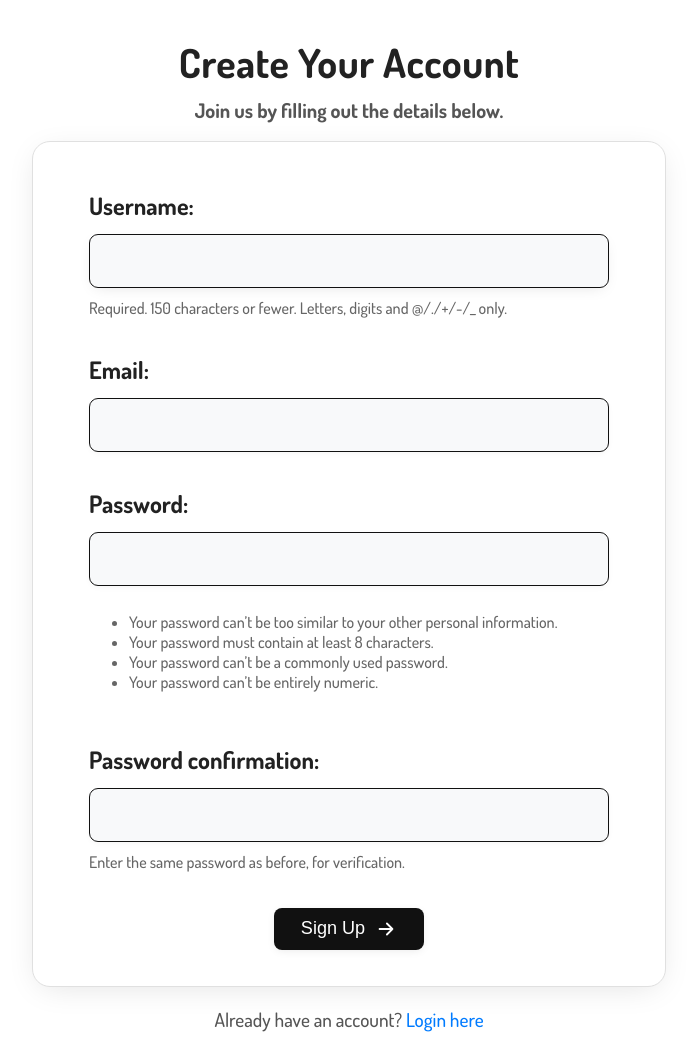
After one commit to talha-shafique/Notes-App-for-Render, a Django app: page /signup/ in a window 1280 px wide. The commit adds this page. Shown: the whole page, without its empty margins (291-988 px from the left). Run offline with Django 5.2, Linux system fonts and the light colour scheme.

Commit message:
Add login/signup Functionalities

```diff
--- a/noteapp/forms.py
+++ b/noteapp/forms.py
@@ -1,7 +1,17 @@
 from django import forms
 from .models import note
+from django.contrib.auth.models import User
+from django.contrib.auth.forms import UserCreationForm
+
 
 class NoteForm(forms.ModelForm):
     class Meta:
         model=note
         fields=['title','content']
+
+
+class SignUpForm(UserCreationForm):
+    email=forms.EmailField(required=True)
+    class Meta:
+        model=User
+        fields=['username','email','password1', 'password2']
--- a/noteapp/models.py
+++ b/noteapp/models.py
@@ -1,10 +1,12 @@
 from django.db import models
+from django.contrib.auth.models import User
 
 # Create your models here.
 class note(models.Model):
     title=models.CharField(max_length=100)
     content=models.TextField()
     created_at=models.DateTimeField(auto_now_add=True)
+    user=models.ForeignKey(User, on_delete=models.CASCADE, null=True)
 
     def __str__(self):
         return self.title
--- a/noteapp/static/css/style.css
+++ b/noteapp/static/css/style.css
@@ -5,15 +5,15 @@ body {
     color: #000; /* Black text */
     font-family: "Dosis", sans-serif;
     margin: 0;
-    padding: 20px; /* Added some padding to the body */
+    padding: 10px; /* Added body padding */
 }
 
 .create-note-container {
     display: flex;
     justify-content: center;
     align-items: center;
-    padding-top: 3vh; /* Slightly reduced top padding */
-    margin-bottom: 40px; /* Added margin below the create button container */
+    padding-top: 1vh; /* This is quite small, might need to be larger e.g., 5vh or 20px */
+    margin-bottom: 60px; /* This should pull the notes list up */
     width: 100%;
 }
 
@@ -273,12 +277,80 @@ button:hover::before, .cta-button:hover::before {
     color: #222;
     margin-bottom: 10px;
     letter-spacing: 0.5px;
+    text-align: center;
 }
 .form-heading {
     font-size: 1.25rem;
     font-weight: 600;
     color: #555;
     margin-bottom: 18px;
+    text-align: center;
+}
+.form-wrapper {
+    display: flex;
+    flex-direction: column;
+    gap: 20px; /* Increased gap for better spacing */
+    background-color: #ffffff;
+    padding: 30px; /* Increased padding */
+    border-radius: 12px; /* More rounded corners for the form itself */
+    box-shadow: 0 8px 16px rgba(0, 0, 0, 0.1); /* Softer shadow */
+    border: 1px solid #e0e0e0; /* Subtle border for the form */
+}
+
+.form-field {
+    display: flex;
+    flex-direction: column;
+    gap: 8px; /* Spacing between label and input */
+}
+
+.form-field label {
+    font-weight: 500; /* Slightly bolder labels */
+    color: #333; /* Darker label color */
+    font-size: 0.95rem; /* Adjusted label size */
+}
+
+/* Styling for text inputs, password inputs, email inputs, etc. */
+.form-field input[type="text"],
+.form-field input[type="password"],
+.form-field input[type="email"],
+.form-field input[type="number"],
+.form-field input[type="url"],
+.form-field input[type="date"],
+.form-field textarea {
+    padding: 12px 15px; /* Increased padding for a modern feel */
+    border: 1px solid #ccc; /* Softer border color */
+    border-radius: 8px; /* Rounded corners */
+    font-size: 1rem; /* Standard font size for input text */
+    color: #333;
+    background-color: #f9f9f9; /* Slightly off-white background */
+    transition: border-color 0.3s ease, box-shadow 0.3s ease; /* Smooth transition for focus */
+    width: 100%; /* Ensure inputs take full width of their container */
+    box-sizing: border-box; /* Include padding and border in the element's total width and height */
+}
+
+.form-field input[type="text"]:focus,
+.form-field input[type="password"]:focus,
+.form-field input[type="email"]:focus,
+.form-field input[type="number"]:focus,
+.form-field input[type="url"]:focus,
+.form-field input[type="date"]:focus,
+.form-field textarea:focus {
+    border-color: #007bff; /* Highlight border on focus - adjust color as needed */
+    box-shadow: 0 0 0 0.2rem rgba(0, 123, 255, 0.25); /* Add a glow effect on focus */
+    outline: none; /* Remove default browser outline */
+}
+
+.form-field .help-text {
+    font-size: 1rem;
+    font-weight: 500;
+    color: #666;
+    margin-top: 4px;
+}
+
+.form-field .error-text {
+    font-size: 0.85rem;
+    color: #dc3545; /* Bootstrap's danger color for errors */
+    margin-top: 4px;
 }
 .form-wrapper {
     background: #fff;
@@ -292,7 +364,7 @@ button:hover::before, .cta-button:hover::before {
     flex-direction: column;
     align-items: stretch;
     gap: 28px;
-    margin-top: 18px;
+    margin: 18px auto; /* Corrected from margin-top: 18px auto; */
 }
 .form-field {
     display: flex;
@@ -308,20 +380,26 @@ button:hover::before, .cta-button:hover::before {
 }
 
 .form-wrapper input[type="text"],
+.form-wrapper input[type="password"], /* Added input[type="password"] */
+.form-wrapper input[type="email"],    /* Added input[type="email"] for consistency */
 .form-wrapper textarea {
     background: #f8f9fa;
     border: 1.5px solid #111;
     border-radius: 9px;
     padding: 13px 15px;
-    font-size: 1.3rem;
+    font-size: 1.3rem; /* This sets the size of the text inside the input */
     color: #222;
     transition: border 0.2s, box-shadow 0.2s;
     box-shadow: 0 2px 8px -3px rgba(0,0,0,0.07);
     outline: none;
-    font-family: "Dosis", sans-serif;
-    font-weight: 500; /* Set to 400 for normal weight */
+    font-family: "Dosis", sans-serif; /* This explicitly applies the Dosis font */
+    font-weight: 500; /* This sets the Dosis font weight to medium */
+    width: 100%;
+    box-sizing: border-box;
 }
 .form-wrapper input[type="text"]:focus,
+.form-wrapper input[type="password"]:focus, /* Added input[type="password"]:focus */
+.form-wrapper input[type="email"]:focus,    /* Added input[type="email"]:focus */
 .form-wrapper textarea:focus {
     border: 1.5px solid #111;
     box-shadow: 0 4px 16px -6px #1112;
@@ -392,3 +472,71 @@ button:hover::before, .cta-button:hover::before {
     color: #d32f2f;
     font-size: 0.98em;
 }
+.auth-switch-link {
+    text-align: center;
+    margin-top: 20px;
+    font-size: 1.2rem;
+    color: #555;
+    font-weight: 500
+}
+
+.auth-switch-link a {
+    color: #007bff; /* Or your primary theme color */
+    text-decoration: none;
+    font-weight: 500;
+}
+
+.auth-switch-link a:hover {
+    text-decoration: underline;
+}
+
+/* Navigation Bar Styles - Modified for a floating button container */
+.top-nav {
+    float: right; /* Position the container to the right */
+    margin: 15px 20px 20px 0; /* Top, Right, Bottom, Left margins */
+    /* Removed background, padding, display:flex, justify-content, align-items, border-bottom */
+}
+
+/* Logout Button Styles - Styled like a smaller .cta-button */
+.logout-button {
+    display: inline-flex;
+    align-items: center;
+    padding: 10px 20px; /* Smaller padding than .cta-button */
+    border: unset;
+    border-radius: 8px; /* Updated to 8px to match ::before */
+    color: #ececec; /* Default text color from .cta-button */
+    z-index: 1;
+    background: #4a4a4a; /* Default background from .cta-button */
+    position: relative;
+    font-family: "Dosis", sans-serif;
+    font-weight: 700; /* Slightly less bold than .cta-button */
+    font-size: 1rem; /* Smaller font size */
+    -webkit-box-shadow: 4px 8px 19px -3px rgba(0,0,0,0.27); /* Shadow from .cta-button */
+    box-shadow: 4px 8px 19px -3px rgba(0,0,0,0.27); /* Shadow from .cta-button */
+    transition: all 250ms;
+    overflow: hidden;
+    cursor: pointer;
+    text-decoration: none;
+}
+
+.logout-button::before {
+    content: "";
+    position: absolute;
+    bottom: 0; /* Start animation from the bottom */
+    left: 0;
+    height: 0; /* Start with no height */
+    width: 100%; /* Full width */
+    border-radius: 8px; /* Match button's border-radius */
+    background-color: #212121; /* New hover background color (blue) */
+    z-index: -1;
+    transition: all 250ms;
+}
+
+.logout-button:hover {
+    color: #e8e8e8; /* Hover text color from .cta-button:hover */
+    background: transparent; /* Make the button's own background transparent on hover */
+}
+
+.logout-button:hover::before {
+    height: 100%; /* Fill height on hover for bottom-to-top effect */
+}
--- /dev/null
+++ b/noteapp/templates/noteapp/signup.html
@@ -0,0 +1,38 @@
+{% load static %}
+<!DOCTYPE html>
+<html lang="en">
+<head>
+    <meta charset="UTF-8">
+    <meta name="viewport" content="width=device-width, initial-scale=1.0">
+    <title>Sign Up</title>
+    <link href="https://fonts.googleapis.com/css2?family=Dosis:wght@400;500;700&display=swap" rel="stylesheet">
+    <link rel="stylesheet" type="text/css" href="{% static 'css/style.css' %}">
+</head>
+<body>
+    <div class="auth-page-wrapper"> <!-- Changed from notes-area-wrapper -->
+        <h1 class="form-title">Create Your Account</h1>
+        <div class="form-heading">Join us by filling out the details below.</div>
+
+        <form method="POST" class="form-wrapper">
+            {% csrf_token %}
+            {% for field in form %}
+                <div class="form-field">
+                    {{ field.label_tag }}
+                    {{ field }}
+                    {% if field.help_text %}
+                        <small class="help-text">{{ field.help_text }}</small>
+                    {% endif %}
+                    {% for error in field.errors %}
+                        <p class="error-text">{{ error }}</p>
+                    {% endfor %}
+                </div>
+            {% endfor %}
+            <button type="submit" class="form-cta-button">
+                Sign Up
+                <svg viewBox="0 0 24 24" fill="none" xmlns="http://www.w3.org/2000/svg"><g id="SVGRepo_bgCarrier" stroke-width="0"></g><g id="SVGRepo_tracerCarrier" stroke-linecap="round" stroke-linejoin="round"></g><g id="SVGRepo_iconCarrier"> <path d="M5 12H19M19 12L13 6M19 12L13 18" stroke="currentColor" stroke-width="2" stroke-linecap="round" stroke-linejoin="round"></path> </g></svg>
+            </button>
+        </form>
+        <p class="auth-switch-link">Already have an account? <a href="{% url 'login' %}">Login here</a></p>
+    </div>
+</body>
+</html>
--- a/noteapp/urls.py
+++ b/noteapp/urls.py
@@ -1,9 +1,13 @@
 from django.urls import path
 from . import views
+from django.contrib.auth import views as auth_views
 
 urlpatterns = [
     path('',views.note_list, name='note_list'),
     path('add/',views.add_note, name='add_note'),
     path('edit/<int:id>/', views.edit_note, name='edit_note'),
     path('delete/<int:id>/', views.delete_note, name='delete_note'),
-]
+    path('signup/', views.signup, name='signup'),
+    path('login/', auth_views.LoginView.as_view(template_name='login.html'), name='login'),
+    path('logout/', auth_views.LogoutView.as_view(next_page='login'), name='logout'),
+        ]
--- a/noteapp/views.py
+++ b/noteapp/views.py
@@ -2,11 +2,15 @@ from django.shortcuts import render, redirect, get_object_or_404
 from .models import note
 from .forms import NoteForm
 from django.db.models.functions import TruncDate
+from django.contrib.auth.forms import UserCreationForm
+from django.contrib.auth import login
+from .forms import SignUpForm
+from django.contrib.auth.decorators import login_required
 
-
+@login_required
 def note_list(request):
     # Grouping notes by date and ordering by date
-    notes = note.objects.annotate(date_only=TruncDate('created_at'))
+    notes = note.objects.filter(user=request.user).annotate(date_only=TruncDate('created_at'))
 
     # Create a dictionary to store grouped notes by date
     grouped_notes = {}
@@ -18,12 +22,14 @@ def note_list(request):
     return render(request, 'noteapp/note_list.html', {'grouped_notes': grouped_notes})
 
 
-
+@login_required
 def add_note(request):
     if request.method=='POST':
         form=NoteForm(request.POST)
         if form.is_valid():
-            form.save()
+            note=form.save(commit=False)
+            note.user=request.user
+            note.save()
             return redirect('note_list')
     else:
         form=NoteForm()
@@ -31,7 +37,7 @@ def add_note(request):
 
 
 
-
+@login_required
 def edit_note(request, id):
     Note = get_object_or_404(note, id=id)
     if request.method=='POST':
@@ -45,8 +51,20 @@ def edit_note(request, id):
 
 
 
-
+@login_required
 def delete_note(request, id):
     Note=get_object_or_404(note, id=id)
     Note.delete()
     return redirect('note_list')
+
+
+def signup(request):
+    if request.method == 'POST':
+        form = SignUpForm(request.POST)
+        if form.is_valid():
+            user = form.save()
+            login(request, user)  # log the user in after signing up
+            return redirect('note_list')  # redirect to home page or notes list
+    else:
+        form = SignUpForm()
+    return render(request, 'noteapp/signup.html', {'form': form})
--- a/notes/settings.py
+++ b/notes/settings.py
@@ -167,3 +167,6 @@ MEDIA_ROOT = os.path.join(BASE_DIR, 'mediafiles') # Or your preferred media root
 # https://docs.djangoproject.com/en/5.2/ref/settings/#default-auto-field
 
 DEFAULT_AUTO_FIELD = 'django.db.models.BigAutoField'
+LOGIN_REDIRECT_URL = '/'
+LOGOUT_REDIRECT_URL = 'login'
+LOGIN_URL='login'
--- a/notes/urls.py
+++ b/notes/urls.py
@@ -21,4 +21,5 @@ from django.urls import path, include
 urlpatterns = [
     path('admin/', admin.site.urls),
     path('', include('noteapp.urls')),
+    path('accounts/', include('django.contrib.auth.urls'))
 ]
```
Also changed, not shown: other parts of noteapp/static/css/style.css (+16 -10 lines), noteapp/static/js/main.js (+18 -63 lines), noteapp/templates/noteapp/base.html (added, +33 -0 lines), noteapp/templates/noteapp/note_list.html (+18 -13 lines), noteapp/templates/registration/login.html (added, +46 -0 lines), noteapp/migrations/0002_note_user.py (added).
